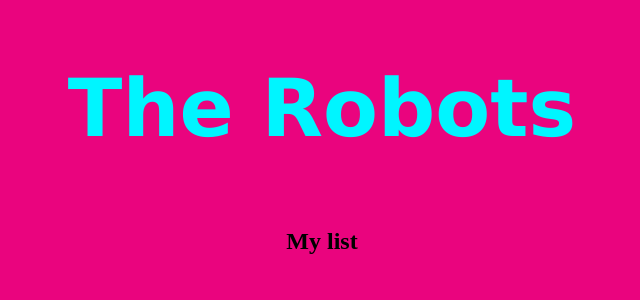
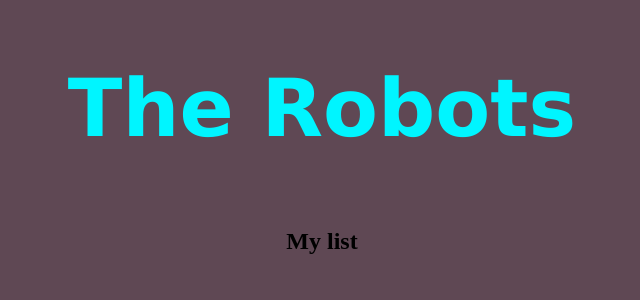
Before and after one commit to Stanislav453/hellov-robots, a React (Create React App) app: page / in a window 1280 px wide. Shown: the top 300 px of the page, without its empty margins (318-958 px from the left). Built offline with nearby package versions, Linux system fonts and the light colour scheme.

Commit message:
Zmenil som $--Main-color

```diff
--- a/src/SCSS/_variables.scss
+++ b/src/SCSS/_variables.scss
@@ -1,4 +1,4 @@
-$--Main-color: #EA047E;
+$--Main-color: #5f4854;
 $--Second-color: #FF6D28;
 $--Main-text-color: #00F5FF;
 $--Nice-color: #FCE700
```
